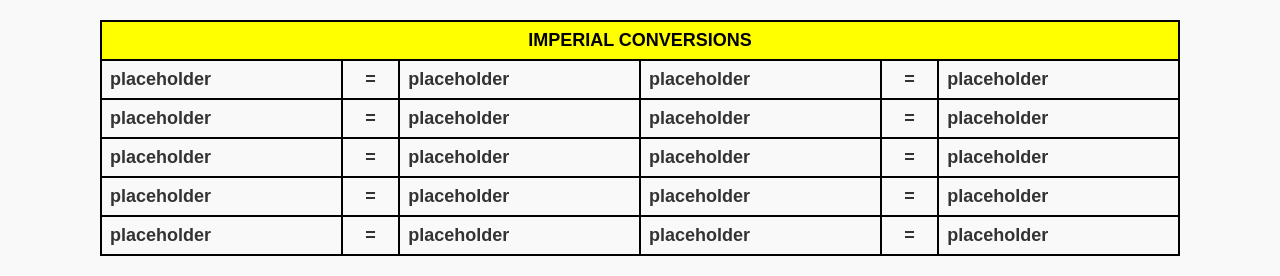
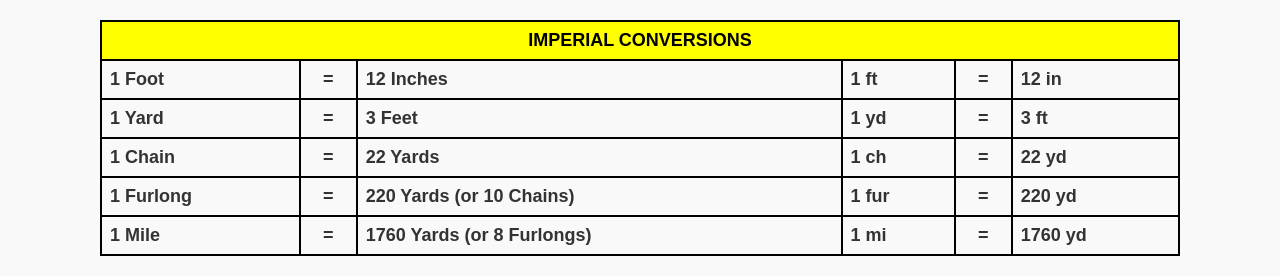
Before and after one commit to n1ckcst/LasicTC27-PC-n1ckcst, a PHP site: page / in a window 1280 px wide. Shown: the part 441-717 px from the top of the page. Run offline with PHP 8.4, Linux system fonts and the light colour scheme; lists and menus that the app fills with data are empty.

Commit message:
imperial conversions

```diff
--- a/PSA2_Technical/MyVariables.php
+++ b/PSA2_Technical/MyVariables.php
@@ -1,4 +1,5 @@
 <?php
+//METRIC CONVERSIONS
 $centimetre = 1;
 $millimetre = $centimetre * 10;  // 1 cm = 10 mm
 
@@ -10,8 +11,27 @@ $centimetre_from_m = $metre * 100;  // 1 m = 100 cm
 
 $kilometre = 1;
 $metre_from_km = $kilometre * 1000;  // 1 km = 1000 m
+//---------------------------------------------------------------------
 
-// Simple computation: Convert 5 kilometres to metres
-$distance_km = 5;
-$distance_m = $distance_km * 1000;
+// IMPERIAL CONVERSIONS
+$foot_val = 1;
+$inches_from_foot    = $foot_val * 12;
+
+$yard_val = 1;
+$feet_from_yard      = $yard_val * 3;
+
+$chain_val   = 1;
+$yards_from_chain    = $chain_val * 22;
+
+$furlong_val = 1;
+$yards_from_furlong  = $furlong_val * 220;
+
+$mile_val    = 1;
+$chains_from_furlong = $furlong_val * 10;
+
+
+$yards_from_mile     = $mile_val * 1760;
+
+
+$furlongs_from_mile  = $mile_val * 8;
 ?>
--- a/PSA2_Technical/index.php
+++ b/PSA2_Technical/index.php
@@ -77,49 +77,49 @@
     </tr>
  </thead>
     <tr>
-      <th>placeholder</th>
+      <th>1 Foot</th>
       <th style="text-align: center;">=</th>
-      <th>placeholder</th>
-      <th>placeholder</th>
+      <th><?php echo $inches_from_foot; ?> Inches</th>
+      <th>1 ft</th>
       <th style="text-align: center;">=</th>
-      <th>placeholder</th>
+      <th><?php echo $inches_from_foot; ?> in</th>
     </tr>
 
   <tbody>
     <tr>
-     <th>placeholder</th>
+     <th>1 Yard</th>
       <th style="text-align: center;">=</th>
-      <th>placeholder</th>
-      <th>placeholder</th>
+      <th><?php echo $feet_from_yard; ?> Feet</th>
+      <th>1 yd</th>
       <th style="text-align: center;">=</th>
-      <th>placeholder</th>
+      <th><?php echo $feet_from_yard; ?> ft</th>
     </tr>
 
      <tr>
-     <th>placeholder</th>
+     <th>1 Chain</th>
       <th style="text-align: center;">=</th>
-      <th>placeholder</th>
-      <th>placeholder</th>
+      <th><?php echo $yards_from_chain; ?> Yards</th>
+      <th>1 ch</th>
       <th style="text-align: center;">=</th>
-      <th>placeholder</th>
+      <th><?php echo $yards_from_chain; ?> yd</th>
     </tr>
 
      <tr>
-     <th>placeholder</th>
+     <th>1 Furlong</th>
       <th style="text-align: center;">=</th>
-      <th>placeholder</th>
-      <th>placeholder</th>
+      <th><?php echo $yards_from_furlong; ?> Yards (or 10 Chains)</th>
+      <th>1 fur</th>
       <th style="text-align: center;">=</th>
-      <th>placeholder</th>
+      <th><?php echo $yards_from_furlong; ?> yd</th>
     </tr>
 
       <tr>
-     <th>placeholder</th>
+     <th>1 Mile</th>
       <th style="text-align: center;">=</th>
-      <th>placeholder</th>
-      <th>placeholder</th>
-      <th style="text-align: center;">=</th>
-      <th>placeholder</th>
+      <th><?php echo $yards_from_mile; ?> Yards (or 8 Furlongs)</ th>
+      <th>1 mi</ th>
+      <th style="text-align: center;">=</ th>
+      <th><?php echo $yards_from_mile; ?> yd</ th>
     </tr>
   </tbody>
 </table>
--- a/PSA2_Technical/style.css
+++ b/PSA2_Technical/style.css
@@ -30,6 +30,7 @@ table {
     width: 100%;
     border-collapse: collapse;
     margin-bottom: 20px;
+    padding: auto;
 
 }
 
```
